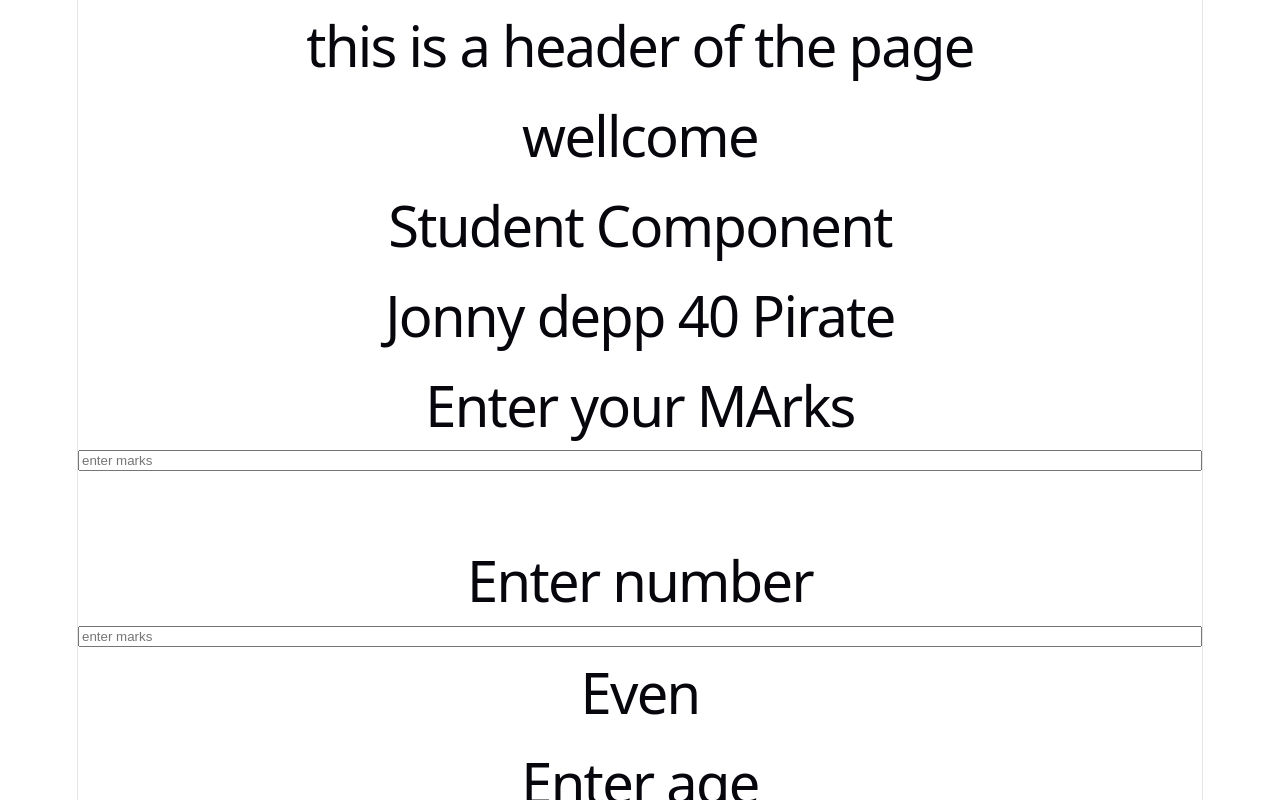
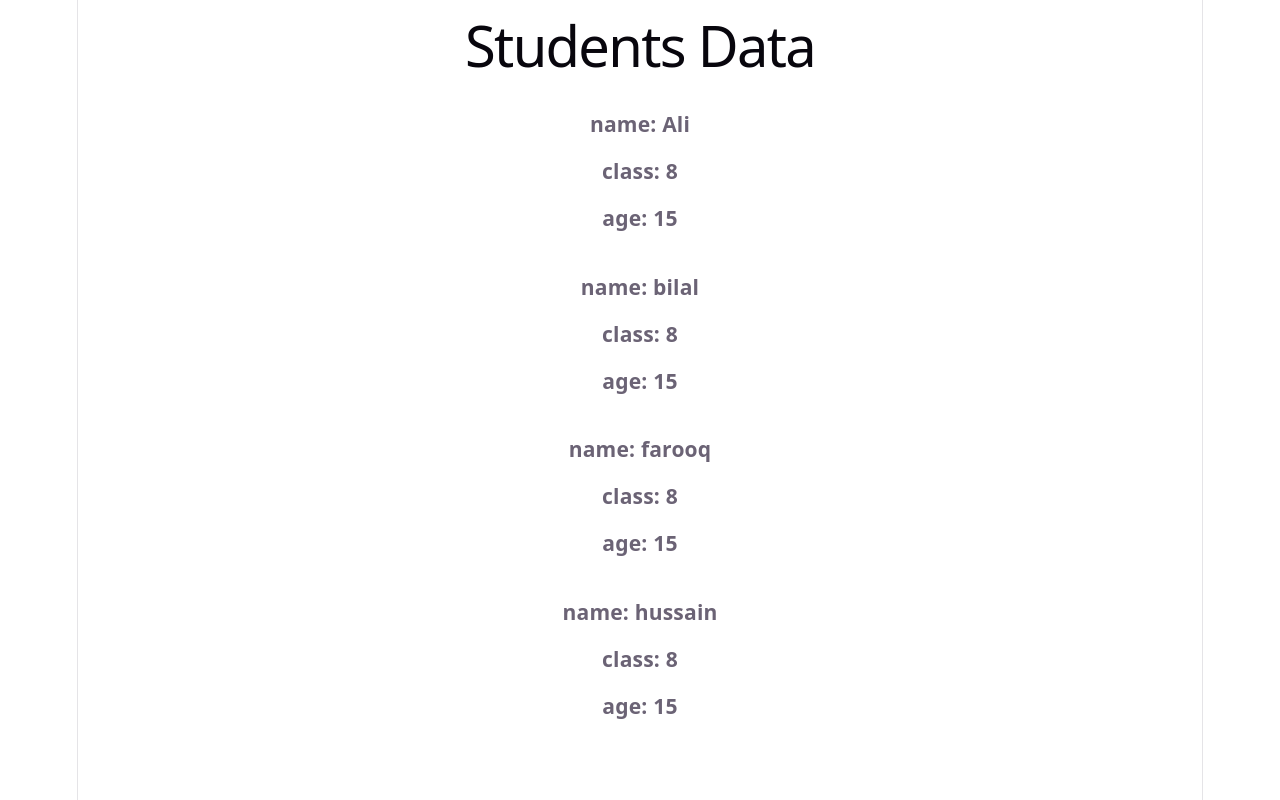
Before and after one commit to alyanshah23/test, a React (Vite) app in the folder first-assign/: page / in a window 1280 px wide. Shown: the top 800 px of the page. Built offline with nearby package versions, Linux system fonts and the light colour scheme.

Commit message:
assignment 2 questions doone

```diff
--- a/first-assign/src/App.jsx
+++ b/first-assign/src/App.jsx
@@ -8,13 +8,11 @@ import User from "./MyComponents/User";
 import Access from "./MyComponents/Access";
 import Result from "./MyComponents/Result";
 import Btn from "./MyComponents/Btn";
-
-// import List from "./MyComponents/List";
-// import "./App.css";
+import StudentsList from "./MyComponents/StudentsList"
 function App() {
   return (
    <>
-    <Header />
+    {/* <Header />
     <Clcom />
     <Student />
     <Marksfromuser />
@@ -23,8 +21,8 @@ function App() {
     <User/>
     <Access/>
     <Result/>
-    <Btn/>
-        {/* <List/> */}
+    <Btn/> */}
+    <StudentsList/>
    </>
   );
 }
--- /dev/null
+++ b/first-assign/src/MyComponents/Studentslist.jsx
@@ -0,0 +1,42 @@
+function StudentsList() {
+    const StudentsData = [
+        {
+            id: 1,
+            name: "Ali",
+            class: "8",
+            age: 15
+        },
+        {
+            id: 2,
+            name: "bilal",
+            class: "8",
+            age: 15
+        },
+        {
+            id: 3,
+            name: "farooq",
+            class: "8",
+            age: 15
+        }, {
+            id: 4,
+            name: "hussain",
+            class: "8",
+            age: 15
+        }
+    ]
+    return (
+        <>
+    <h1>Students Data</h1>
+
+
+    {StudentsData.map((n)=>(
+    <div key={n.id}>
+       <h3>  name: {n.name}</h3>
+       <h3>  class: {n.class}</h3>
+       <h3>  age: {n.age}</h3>
+       </div>
+    ))}
+        </>
+    )
+}
+export default StudentsList
```
Also changed, not shown: first-assign/src/App.css (deleted, +0 -7 lines), first-assign/src/MyComponents/List.jsx (+8 -8 lines), first-assign/src/MyComponents/Products.jsx (added, +21 -0 lines).
